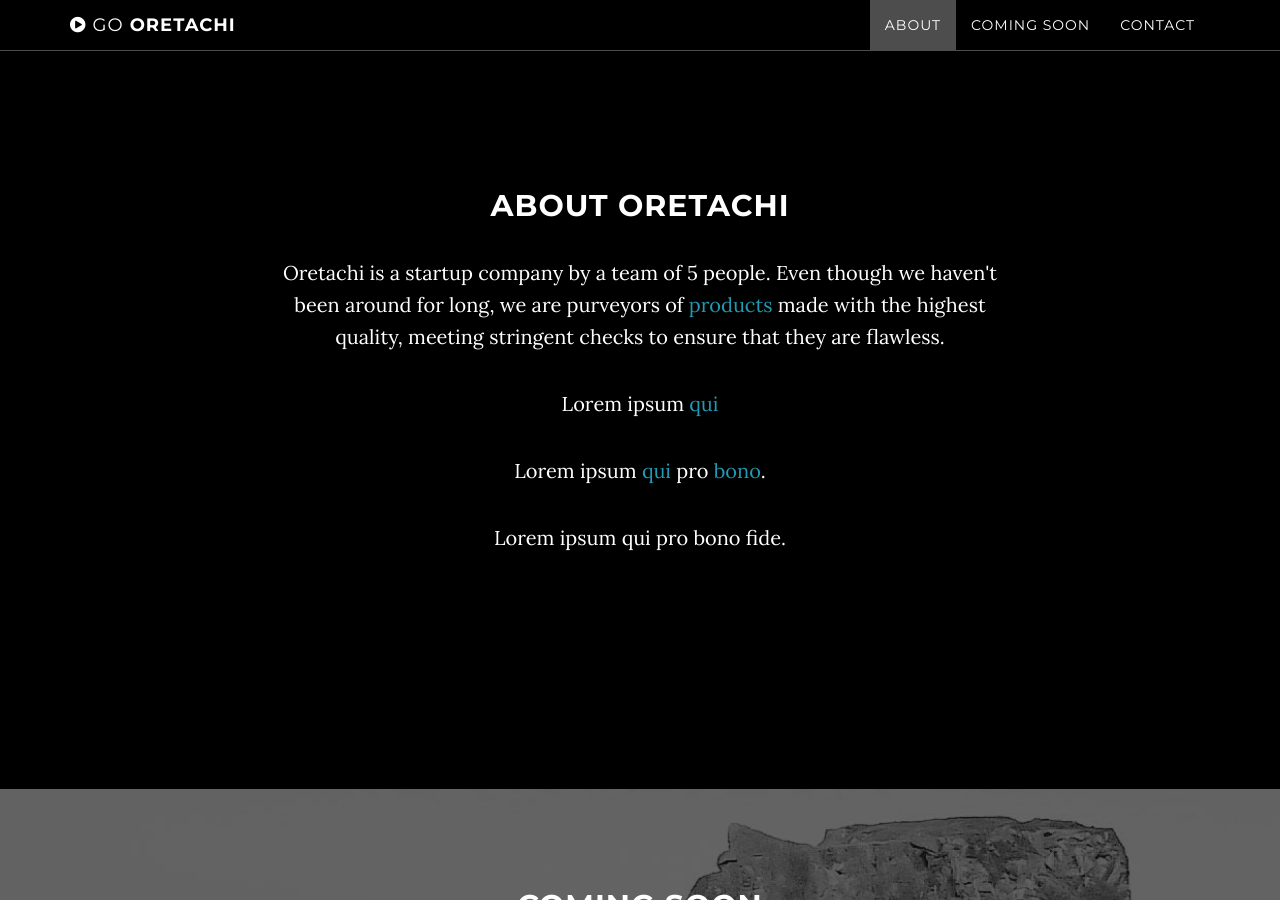
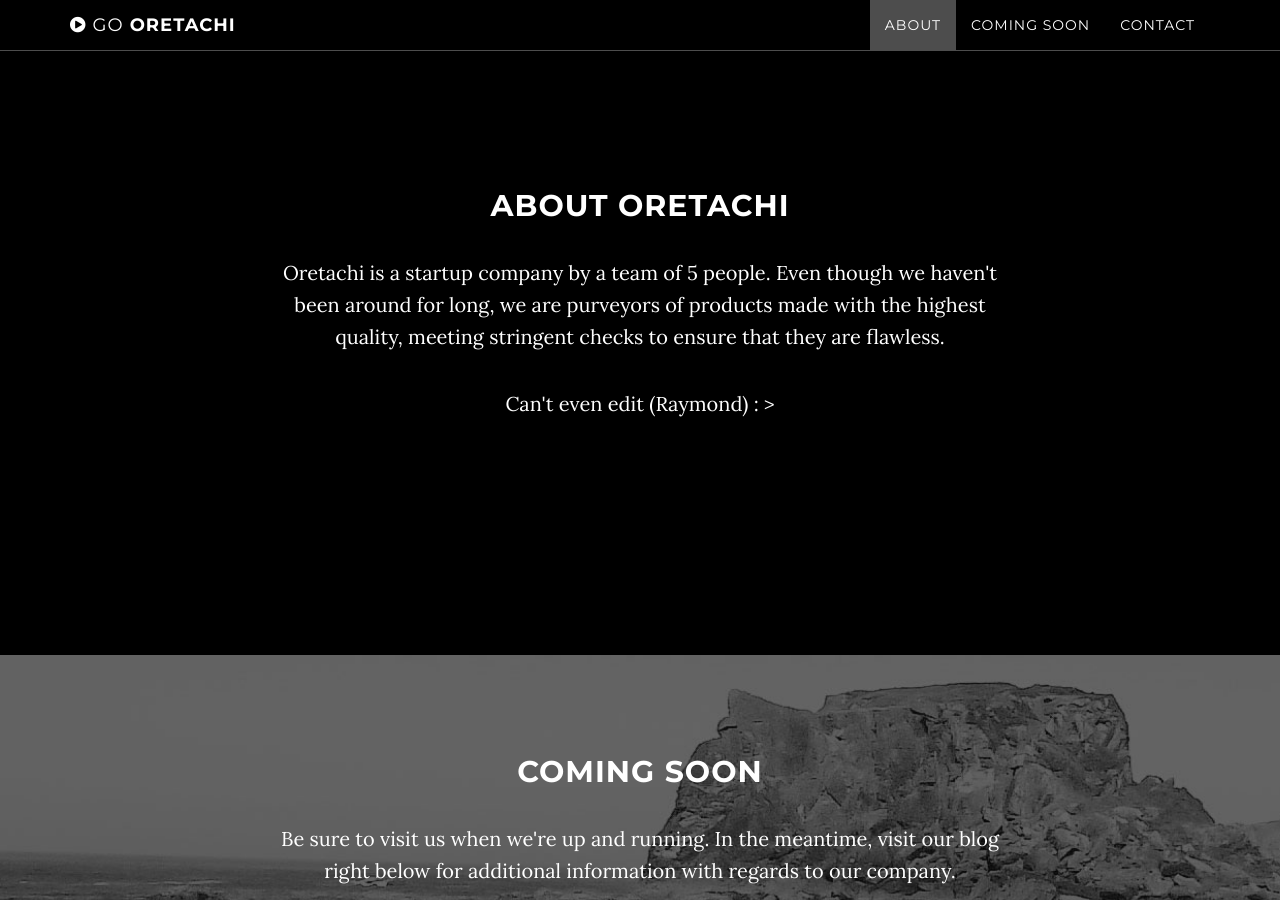
Before and after one commit to oretachi/oretachi.github.io, a Jekyll site: the page built from index.html, in a window 1280 px wide and 900 px high, scrolled down 911 px. Built offline with Jekyll 4.4.1, drawn with Linux system fonts in a browser that asks for light colours.

Commit message:
Update about.html

```diff
--- a/_includes/about.html
+++ b/_includes/about.html
@@ -3,10 +3,8 @@
         <div class="row">
             <div class="col-lg-8 col-lg-offset-2">
                 <h2>About Oretachi</h2>
-                <p>Oretachi is a startup company by a team of 5 people. Even though we haven't been around for long, we are purveyors of  <a href="http://startbootstrap.com/template-overviews/grayscale/">products</a>  made with the highest quality, meeting stringent checks to ensure that they are flawless. </p>
-                <p>Lorem ipsum <a href="https://github.com/jeromelachaud">qui</a></p>
-                <p>Lorem ipsum <a href="http://gratisography.com/">qui</a> pro <a href="http://snazzymaps.com/">bono</a>.</p>
-                <p>Lorem ipsum qui pro bono fide.</p>
+                <p>Oretachi is a startup company by a team of 5 people. Even though we haven't been around for long, we are purveyors of products made with the highest quality, meeting stringent checks to ensure that they are flawless. </p>
+                <p>Can't even edit (Raymond) : ></p>
             </div>
         </div>
     </section>
```
